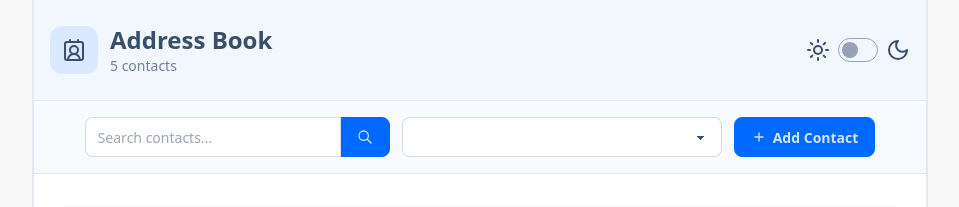
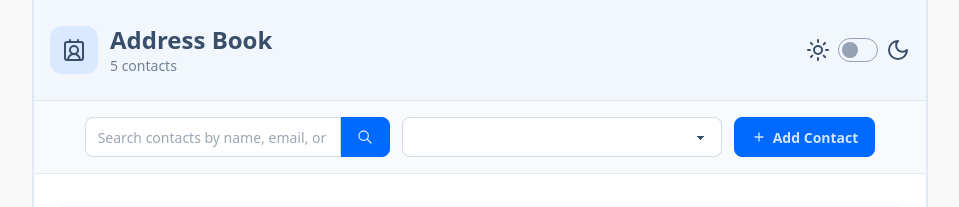
Before and after one commit to hazlema/address-book-svelte-remult, a SvelteKit app: page / in a window 1280 px wide. Shown: the top 207 px of the page, without its empty margins (160-1119 px from the left). Built offline with nearby package versions, Linux system fonts and the light colour scheme.

Commit message:
Initial commit: Address Book app with Svelte 5, Tailwind CSS, and DaisyUI

```diff
--- a/src/routes/+page.svelte
+++ b/src/routes/+page.svelte
@@ -117,7 +117,7 @@
 					<div class="join-item">
 						<input
 							type="text"
-							placeholder="Search contacts..."
+							placeholder="Search contacts by name, email, or phone..."
 							class="input input-bordered join-item w-full sm:w-64"
 							bind:value={searchTerm}
 						/>
```
